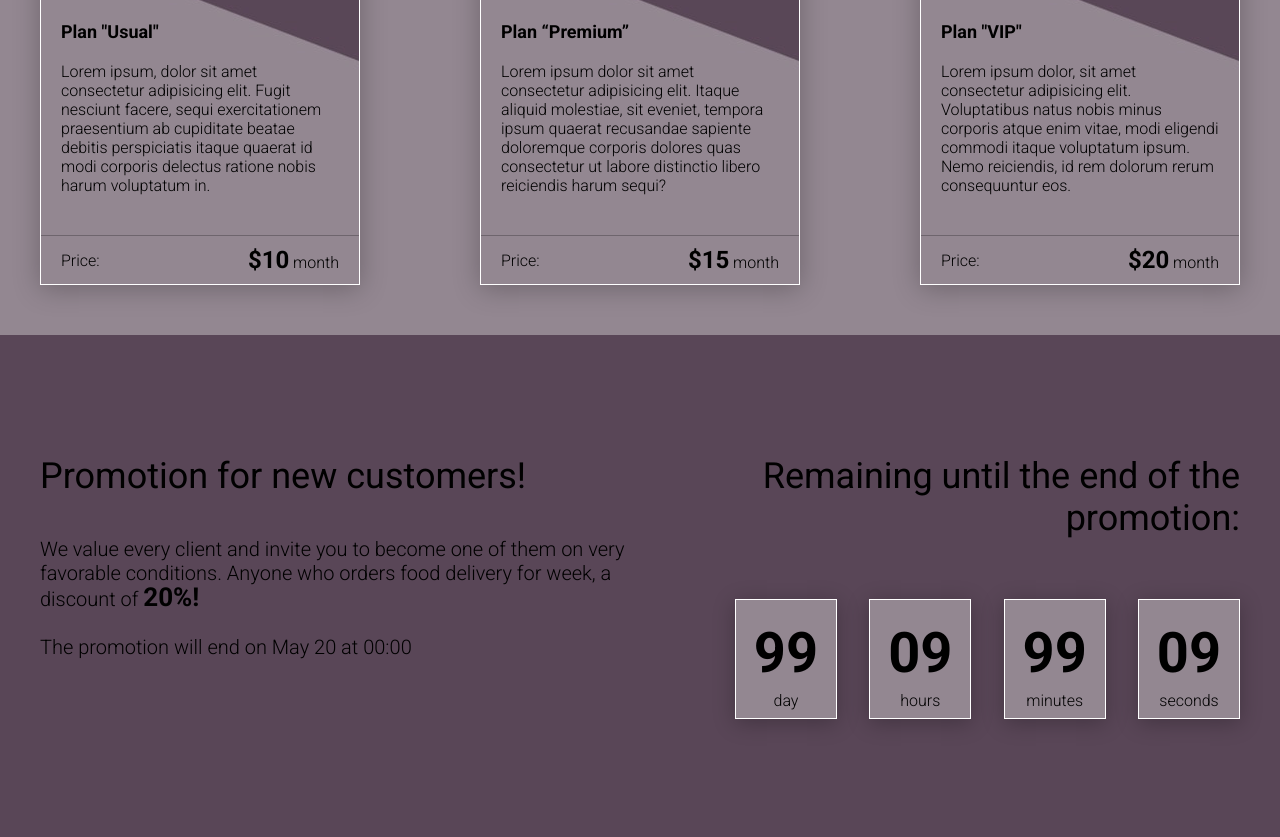
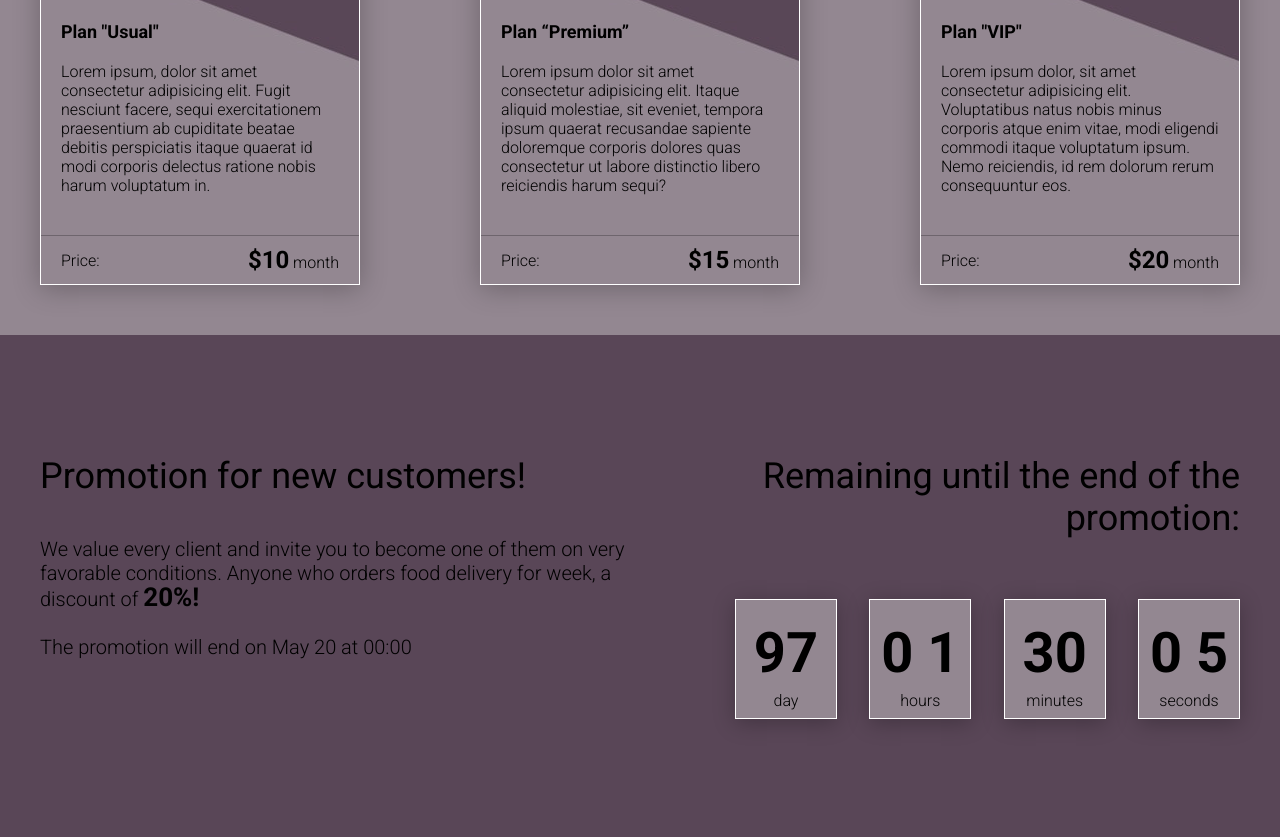
Before and after one commit to NurMuhammad1988/S.B-JavaScript, a plain HTML site: page 3-modul loyiha/index.html in a window 1280 px wide. Shown: the part 2780-3617 px from the top of the page. Drawn offline with Linux system fonts and the light colour scheme.

Commit message:
3-modul deadline finish

```diff
--- a/3-modul loyiha/css/style.css
+++ b/3-modul loyiha/css/style.css
@@ -599,6 +599,7 @@ a {
   background-image: linear-gradient(315deg, #2d3436 0%, #000000 74%);
   z-index: 99999;
   perspective: 500px;
+  transition: all 0.5s ease;
 }
 
 section {
--- a/3-modul loyiha/index.html
+++ b/3-modul loyiha/index.html
@@ -8,7 +8,7 @@
   </head>
   <body>
     <!-- Loader -->
-    <!-- <section class="loader">
+    <section class="loader">
       <section class="paper_man_wrapper">
         <section class="paper_man">
           <section class="paper_man_body part">
@@ -44,7 +44,7 @@
           </section>
         </section>
       </section>
-    </section> -->
+    </section>
 
     <!-- Header -->
     <header class="header">
@@ -122,10 +122,7 @@
               terms of "a filmmaking practice, a cinematic tradition, and mode
               of audience reception [that remains] a practice without clear
               boundaries".[2] Early documentary films, originally called
-              "actuality films", lasted one minute or less. Over time,
-              documentaries have evolved to become longer in length, and to
-              include more categories; some examples being: educational,
-              observational, and docufiction. Documentaries are very informative
+              "actuality films", lasted one minute or less. Over and docufiction. Documentaries are very informative
               and are often used within schools, as a resource to teach various
               principles. Documentary filmmakers have a responsibility to be
               truthful to their vision of the world without intentionally
--- a/3-modul loyiha/js/script.js
+++ b/3-modul loyiha/js/script.js
@@ -1,32 +1,94 @@
 window.addEventListener("DOMContentLoaded", () => {
     const tabsParent = document.querySelector(".tabheader__items"),
         tabs = document.querySelectorAll(".tabheader__item"),
-        tabsContent = document.querySelectorAll(".tabcontent");
+        tabsContent = document.querySelectorAll(".tabcontent"),
+        loader = document.querySelector(".loader");
+
+    setTimeout(() => {
+        loader.style.opacity = "0";
+        setTimeout(() => {
+            loader.style.display = "none";
+        }, 500);
+    }, 1000);
+
     function hideTabContent() {
         tabsContent.forEach((item) => {
-            item.classList.add('hide')
-            item.classList.remove('show', 'fade')
-        })
+            item.classList.add("hide");
+            item.classList.remove("show", "fade");
+        });
         tabs.forEach((item) => {
-            item.classList.remove("tabheader__item_active")
-        })
+            item.classList.remove("tabheader__item_active");
+        });
     }
     function showTabContent(i = 0) {
-        tabsContent[i].classList.add('show' , 'fade')
-        tabsContent[i].classList.remove('hide')
-        tabs[i].classList.add("tabheader__item_active")
+        tabsContent[i].classList.add("show", "fade");
+        tabsContent[i].classList.remove("hide");
+        tabs[i].classList.add("tabheader__item_active");
     }
-    hideTabContent()
-    showTabContent()
+    hideTabContent();
+    showTabContent();
     tabsParent.addEventListener("click", (event) => {
         const target = event.target;
         if (target && target.classList.contains("tabheader__item")) {
             tabs.forEach((item, idx) => {
                 if (target == item) {
-                    hideTabContent()
-                    showTabContent(idx )
+                    hideTabContent();
+                    showTabContent(idx);
                 }
-            })
+            });
         }
-    })
-})
+    });
+
+    const deadLine = "2023-12-31";
+    function getTimeRemaining(endtime) {
+        let days, hours, minutes, seconds; // bu o'zgaruvchi if else bilan time tugaganda hamma raqamlar 0 bo'lishu uchun yozildi
+
+        const timer = Date.parse(endtime) - Date.parse(new Date());
+
+        if (timer <= 0) {
+            days = 0;
+            hours = 0;
+            minutes = 0;
+            seconds = 0;
+        } else {
+            days = Math.floor(timer / (1000 * 60 * 60 * 24));
+            hours = Math.floor((timer / (1000 * 60 * 60)) % 24);
+            minutes = Math.floor((timer / 1000 / 60) % 60);
+            seconds = Math.floor((timer / 1000) % 60);
+        }
+        return { timer, days, hours, minutes, seconds };
+    }
+
+    function getZero(num) {
+        if (num >= 0 && num < 10) {
+            return `0 ${num}`;
+        } else {
+            return num;
+        }
+    }
+
+    function setClock(selector, endtime) {
+        const timer = document.querySelector(selector),
+            days = timer.querySelector("#days"),
+            hours = timer.querySelector("#hours"),
+            minutes = timer.querySelector("#minutes"),
+            seconds = document.querySelector("#seconds"),
+            timeInterval = setInterval(updatClock, 1000);
+
+        updatClock();
+
+        function updatClock() {
+            const t = getTimeRemaining(endtime);
+            days.innerHTML = getZero(t.days);
+            hours.innerHTML = getZero(t.hours);
+            minutes.innerHTML = getZero(t.minutes);
+            seconds.innerHTML = getZero(t.seconds);
+
+            if (t.timer <= 0) {
+                clearInterval(timeInterval);
+            }
+        }
+    }
+
+    setClock(".timer", deadLine);
+});
--- a/js/script1.js
+++ b/js/script1.js
@@ -1228,9 +1228,9 @@
 
 ///////////////////////ClassList (yani hodislar bilashni davomi) bilan ishlash script4 failida///////////////////////////////////////////////////////////////////////////////////////////////////////////////
 
-//////////////////////Delegatsa hodisalari dcarsi 4 script4 failida//////////////////////
+//////////////////////Delegatsa hodisalari darsi 4 script4 failida//////////////////////
 
-// ////////////////////////Date bilan ishlash (Eslatma: Date bu sana Dta esa malumot turi Js da shunday)///////////////////////////
+// ////////////////////////Date bilan ishlash (Eslatma: Date bu sana Daa esa malumot turi Js da shunday)///////////////////////////
 // const now = new Date()// bu bilan kun soatni bilsa bo'ladi yani Datadi!!!// GMT+0500<=bu O'zbekiston vat birligi jahon bo'yicha
 // console.log(now);//logda yahshiroq ko'rinarkan!!! yani turgan joyni waqr birligi bilan ko'rsatib beriladi
 
```
